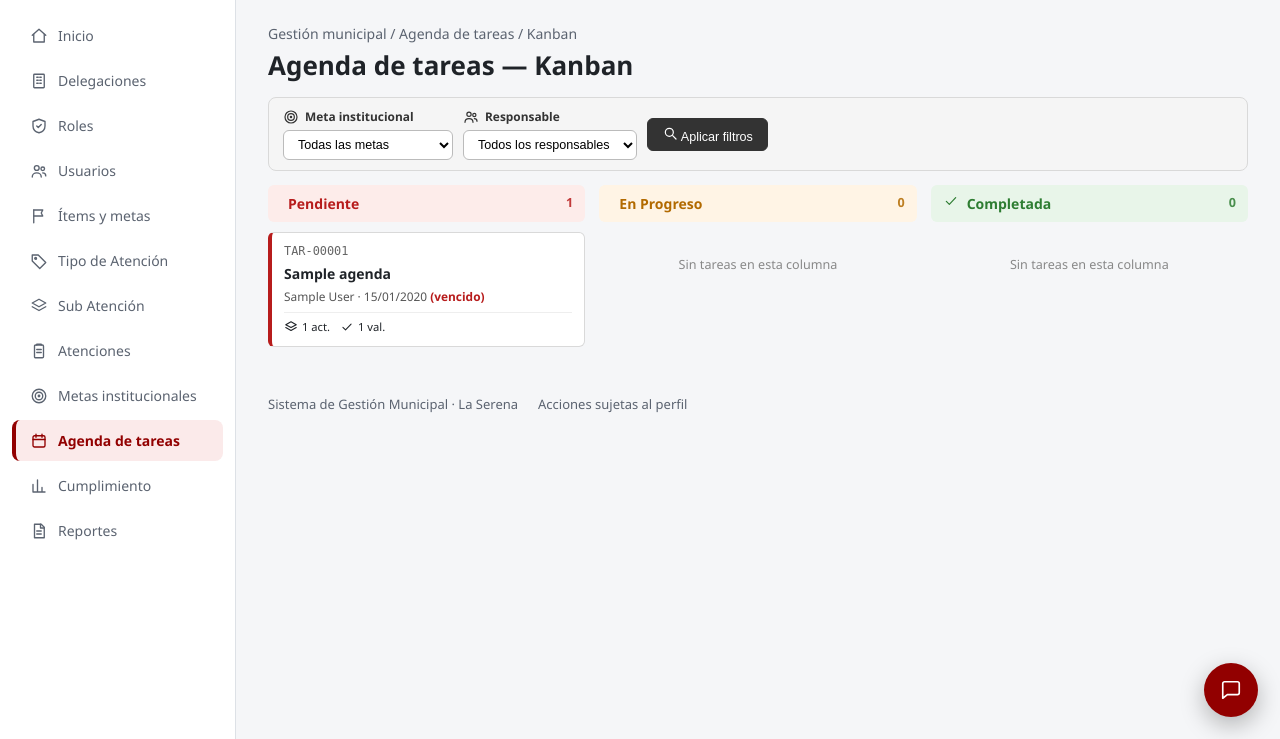
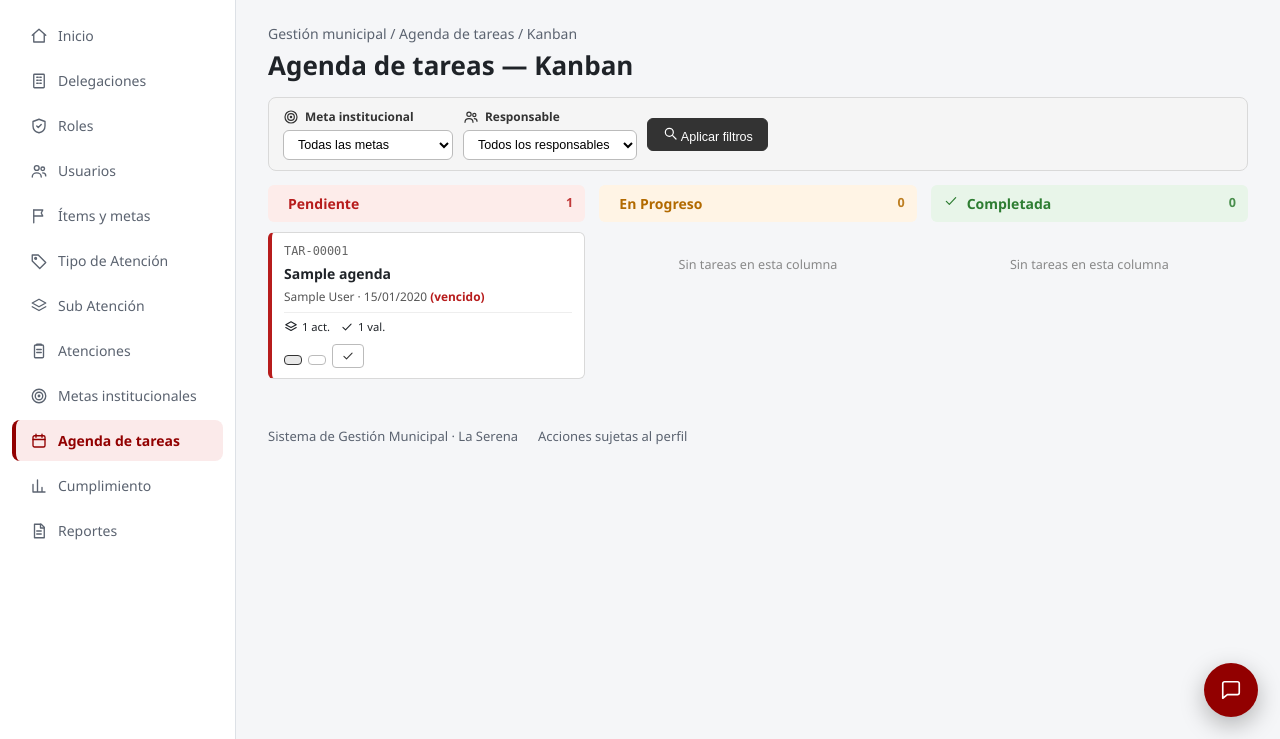
Before and after one commit to Nikitoo999/sgr-municipalidad-la-serena, a Django app: page /kanban-tareas/ in a window 1280 px wide. Shown: the part 61-800 px from the top of the page. Run offline with Django 5.2, Linux system fonts and the light colour scheme; a user stored in the database is signed in; data comes from the database, SQL or seed files in the repository; tables that the repository leaves empty hold one stand-in row (values such as "Sample post"); some libraries are stand-ins or nearby versions.

Commit message:
feat(kanban): permitir cambio de estado de tareas mediante POST con pruebas unitarias

```diff
--- a/portal/agenda_views.py
+++ b/portal/agenda_views.py
@@ -3,6 +3,8 @@ from django.contrib import messages
 from django.contrib.auth.mixins import LoginRequiredMixin
 from django.db.models import Prefetch
 from django.shortcuts import get_object_or_404, redirect
+from django.urls import reverse
+from django.utils.http import urlencode
 from django.views import View
 from django.views.generic import TemplateView
 from django.utils import timezone
@@ -335,6 +337,44 @@ class KanbanView(LoginRequiredMixin, ModulePermissionMixin, TemplateView):
                 "assigned_to_active": assigned_to_active,
                 "goals_choices": goals_choices,
                 "employees_choices": employees_choices,
+                "can_edit_tasks": info.can("tasks", "edit"),
             }
         )
         return context
+
+
+class TaskStatusChangeView(LoginRequiredMixin, ModulePermissionMixin, View):
+    """Cambia el estado de una tarea mediante POST (solo Kanban).
+
+    Requiere permiso tasks.edit. Respeta tareas_del_alcance(request)
+    (deleted_at__isnull=True, scoping por delegación/rol y own_records).
+    """
+
+    module = "tasks"
+    action = "edit"
+
+    def post(self, request, task_id):
+        tarea = get_object_or_404(tareas_del_alcance(request), pk=task_id)
+
+        validos = dict(Task._meta.get_field("status").choices)
+        status = request.POST.get("status", "").strip()
+        if status not in validos:
+            # Estado inválido: no alterar la BD, redirigir limpio.
+            return self._redirect_kanban(request)
+
+        tarea.status = status
+        tarea.save()
+
+        return self._redirect_kanban(request)
+
+    def _redirect_kanban(self, request):
+        """Redirige al Kanban preservando los filtros goal y assigned_to."""
+        params = {}
+        for key in ("goal", "assigned_to"):
+            valor = request.GET.get(key) or request.POST.get(key)
+            if valor:
+                params[key] = valor
+        url = reverse("kanban_tasks")
+        if params:
+            url = f"{url}?{urlencode(params)}"
+        return redirect(url)
--- a/portal/templates/portal/kanban_tasks.html
+++ b/portal/templates/portal/kanban_tasks.html
@@ -19,6 +19,24 @@
   .kanban-stats { font-size: 0.8em; display: flex; gap: 10px; margin-top: 6px; padding-top: 6px; border-top: 1px solid #eee; }
   .kanban-stat { display: flex; align-items: center; gap: 4px; }
   .empty-state { text-align: center; padding: 24px; color: #888; font-size: 0.9em; }
+  .kanban-estados { display: flex; gap: 6px; margin-top: 8px; }
+  .kanban-estados form { margin: 0; }
+  .kanban-estados button {
+    display: inline-flex;
+    align-items: center;
+    gap: 4px;
+    padding: 4px 8px;
+    font-size: 0.8em;
+    border: 1px solid #bbb;
+    border-radius: 4px;
+    background: #fff;
+    color: #333;
+    cursor: pointer;
+    line-height: 1;
+  }
+  .kanban-estados button:hover { border-color: #666; background: #f5f5f5; }
+  .kanban-estados button.activo { border-color: #333; background: #e9e9e9; font-weight: 700; }
+  .kanban-estados button svg { display: block; }
   .kanban-filters { display: flex; gap: 12px; align-items: flex-end; flex-wrap: wrap; margin: 10px 0 14px; padding: 10px 14px; background: #f5f5f5; border: 1px solid #d9d9d9; border-radius: 8px; }
   .kanban-filter-form { display: flex; gap: 10px; align-items: center; flex-wrap: wrap; margin: 0; }
   .filter-field { display: flex; flex-direction: column; gap: 4px; }
@@ -88,6 +106,37 @@
         <span class="kanban-stat">{% sgr_icon 'layers' 14 %} {{ item.total_actividades }} act.</span>
         <span class="kanban-stat">{% sgr_icon 'check' 14 %} {{ item.evidencias_validadas }} val.</span>
       </div>
+      {% if can_edit_tasks %}
+      <div class="kanban-estados" aria-label="Cambiar estado de {{ tarea.code }}">
+        <form method="post" action="{% url 'kanban_task_status_change' tarea.pk %}">
+          {% csrf_token %}
+          <input type="hidden" name="status" value="Pendiente">
+          {% if goal_active %}<input type="hidden" name="goal" value="{{ goal_active }}">{% endif %}
+          {% if assigned_to_active %}<input type="hidden" name="assigned_to" value="{{ assigned_to_active }}">{% endif %}
+          <button type="submit" title="Marcar como Pendiente"{% if tarea.status == 'Pendiente' %} class="activo"{% endif %} aria-pressed="{% if tarea.status == 'Pendiente' %}true{% else %}false{% endif %}">
+            {% sgr_icon 'clock' 14 %}
+          </button>
+        </form>
+        <form method="post" action="{% url 'kanban_task_status_change' tarea.pk %}">
+          {% csrf_token %}
+          <input type="hidden" name="status" value="En Progreso">
+          {% if goal_active %}<input type="hidden" name="goal" value="{{ goal_active }}">{% endif %}
+          {% if assigned_to_active %}<input type="hidden" name="assigned_to" value="{{ assigned_to_active }}">{% endif %}
+          <button type="submit" title="Marcar como En Progreso"{% if tarea.status == 'En Progreso' %} class="activo"{% endif %} aria-pressed="{% if tarea.status == 'En Progreso' %}true{% else %}false{% endif %}">
+            {% sgr_icon 'refresh-ccw' 14 %}
+          </button>
+        </form>
+        <form method="post" action="{% url 'kanban_task_status_change' tarea.pk %}">
+          {% csrf_token %}
+          <input type="hidden" name="status" value="Completada">
+          {% if goal_active %}<input type="hidden" name="goal" value="{{ goal_active }}">{% endif %}
+          {% if assigned_to_active %}<input type="hidden" name="assigned_to" value="{{ assigned_to_active }}">{% endif %}
+          <button type="submit" title="Marcar como Completada"{% if tarea.status == 'Completada' %} class="activo"{% endif %} aria-pressed="{% if tarea.status == 'Completada' %}true{% else %}false{% endif %}">
+            {% sgr_icon 'check' 14 %}
+          </button>
+        </form>
+      </div>
+      {% endif %}
     </div>
     {% endwith %}
     {% endfor %}
--- a/portal/urls.py
+++ b/portal/urls.py
@@ -1,7 +1,14 @@
 from django.urls import include, path
 from django.views.generic import RedirectView
 from .goals_views import GoalsView
-from .agenda_views import ActivityCreateView, AgendaView, EvidenceCreateView, EvidenceValidateView, KanbanView
+from .agenda_views import (
+    ActivityCreateView,
+    AgendaView,
+    EvidenceCreateView,
+    EvidenceValidateView,
+    KanbanView,
+    TaskStatusChangeView,
+)
 from .compliance_views import ComplianceView, FeedbackCreateView
 from .tubes_views import TubeCloseView, TubeCreateView, TubeListView, TubeStatusView
 from .reports_views import ReportsView
@@ -64,6 +71,11 @@ urlpatterns = [
     path('agenda-tareas/evidencias/<int:evidence_id>/validar/', EvidenceValidateView.as_view(), name='evidence_validate'),
     path('agenda-tareas/<int:task_id>/actividades/nueva/', ActivityCreateView.as_view(), name='activity_create'),
     path('kanban-tareas/', KanbanView.as_view(), name='kanban_tasks'),
+    path(
+        'kanban-tareas/<int:task_id>/cambiar-estado/',
+        TaskStatusChangeView.as_view(),
+        name='kanban_task_status_change',
+    ),
     path('cumplimiento/', ComplianceView.as_view(), name='achievements'),
     path('cumplimiento/<int:employee_id>/comentarios/nuevo/', FeedbackCreateView.as_view(), name='feedback_create'),
     path('cumplimiento/tubos/', TubeListView.as_view(), name='tubes'),
```
Also changed, not shown: portal/tests/test_kanban_view.py (+91 -0 lines).
